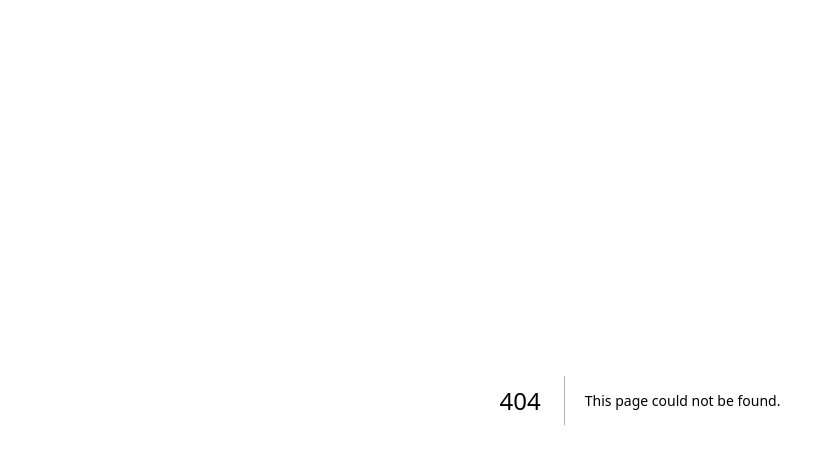
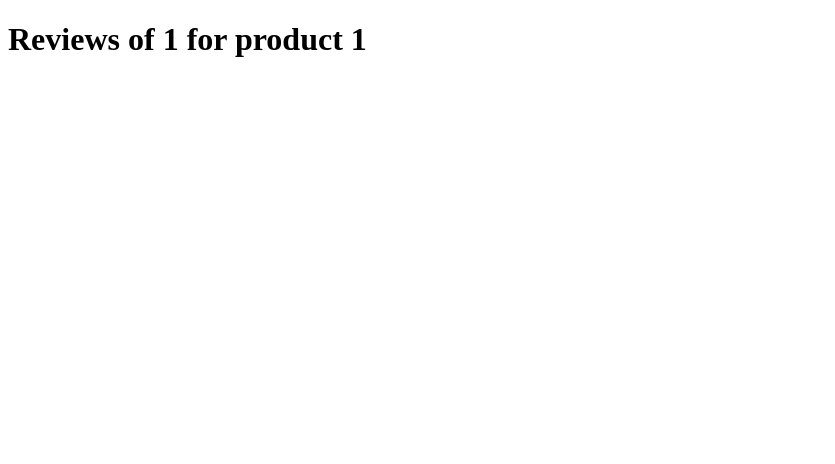
Before and after one commit to Shubhodeep100/NEXTjs-Practice, a Next.js app: page /products/1/reviews/1 in a window 1280 px wide. Before the commit this address had no page. Shown: the top 464 px of the page, without its empty margins (0-835 px from the left). Built offline with nearby package versions, Linux system fonts and the light colour scheme.

Commit message:
first commit

```diff
--- /dev/null
+++ b/src/app/products/[productId]/reviews/[reviewId]/page.tsx
@@ -0,0 +1,5 @@
+export default function Reviews({ params }: {
+    params: { productId: string; reviewId: string; }
+}) {
+    return <h1>Reviews of {params.reviewId} for product {params.productId}</h1>
+}
--- a/tsconfig.json
+++ b/tsconfig.json
@@ -22,6 +22,6 @@
       "@/*": ["./src/*"]
     }
   },
-  "include": ["next-env.d.ts", "**/*.ts", "**/*.tsx", ".next/types/**/*.ts"],
+  "include": ["next-env.d.ts", "**/*.ts", "**/*.tsx", ".next/types/**/*.ts", "src/app/about/alex.js"],
   "exclude": ["node_modules"]
 }
```
Also changed, not shown: src/app/docs/[[...slug]]/page.tsx (added, +14 -0 lines).
